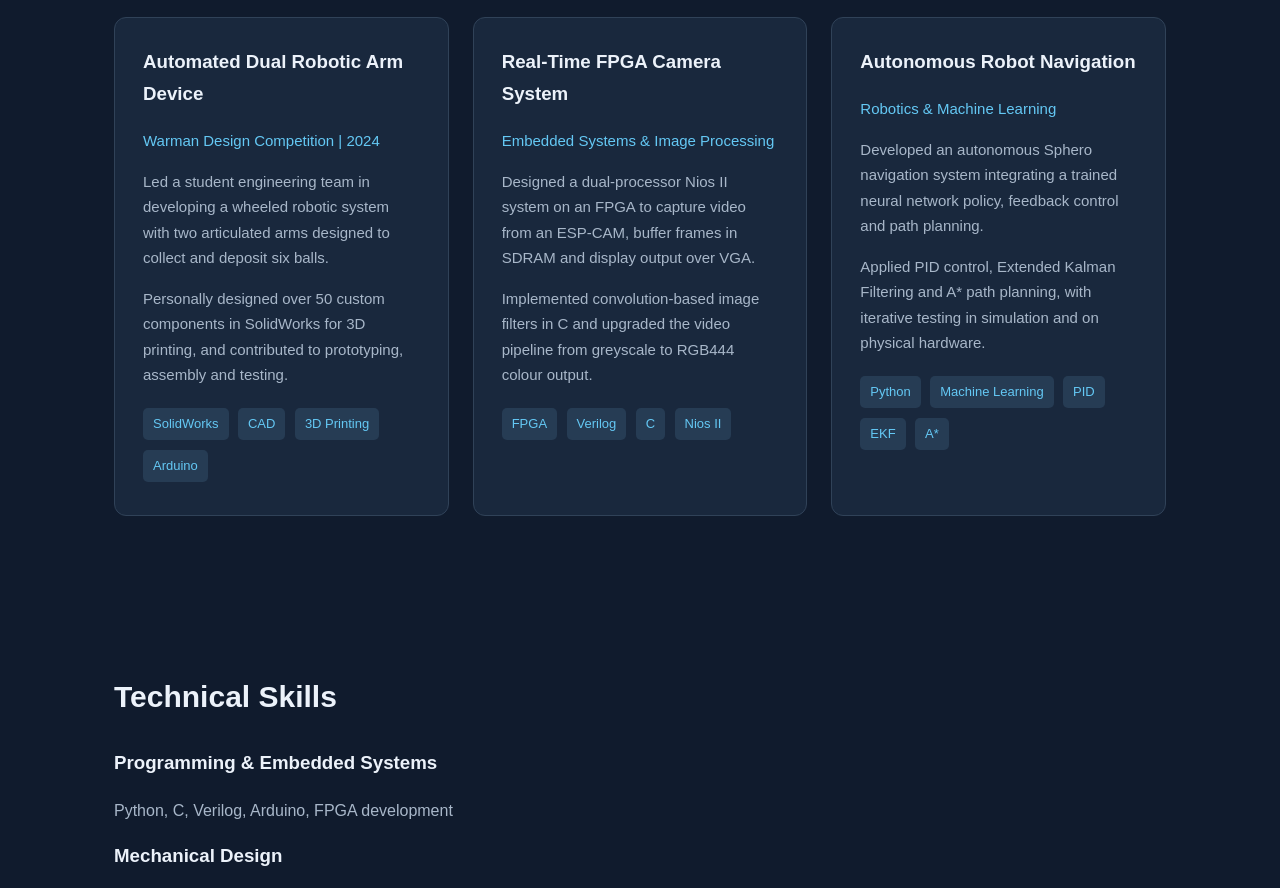
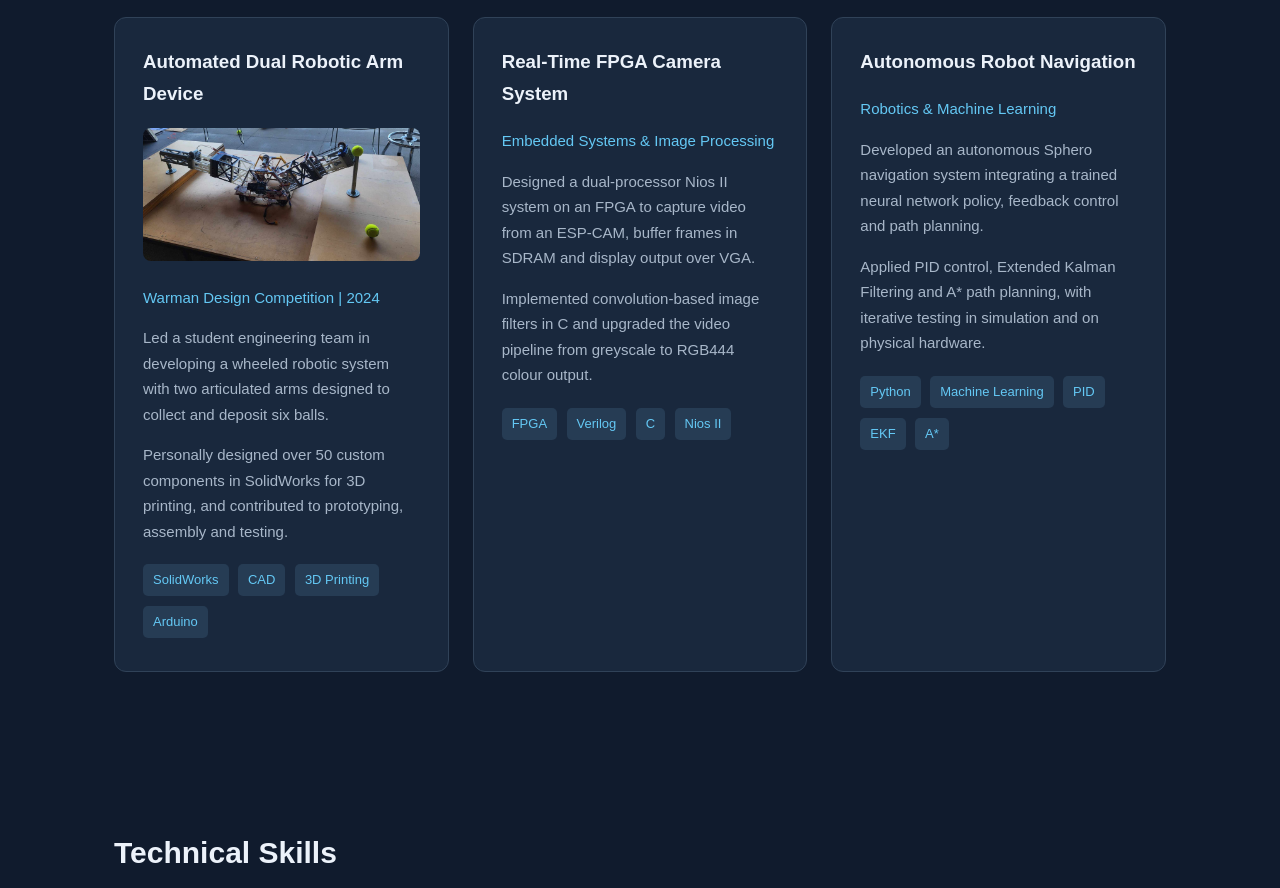
Before and after one commit to reubendyer1/reubendyer1.github.io, a plain HTML site: page index.html in a window 1280 px wide. Shown: the part 1080-1968 px from the top of the page. Drawn offline with Linux system fonts and the light colour scheme.

Commit message:
Update index.html

```diff
--- a/index.html
+++ b/index.html
@@ -190,6 +190,9 @@
 
         <article class="card">
           <h3>Automated Dual Robotic Arm Device</h3>
+          <img src="warman.jpg"
+     alt="Warman competition robot"
+     style="width:100%; border-radius:8px;">
           <p class="accent">
             Warman Design Competition | 2024
           </p>
```
